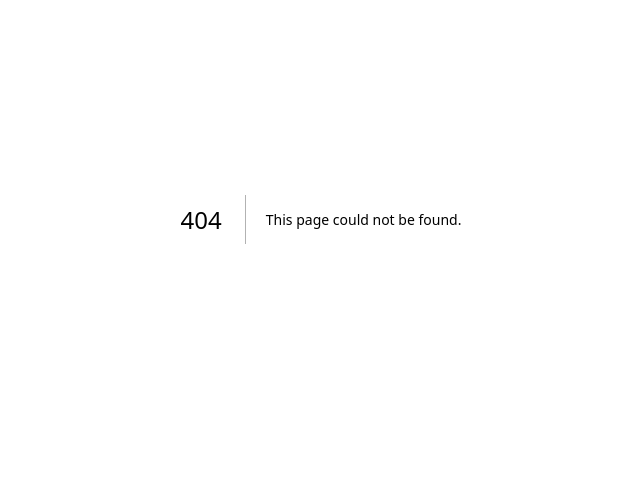
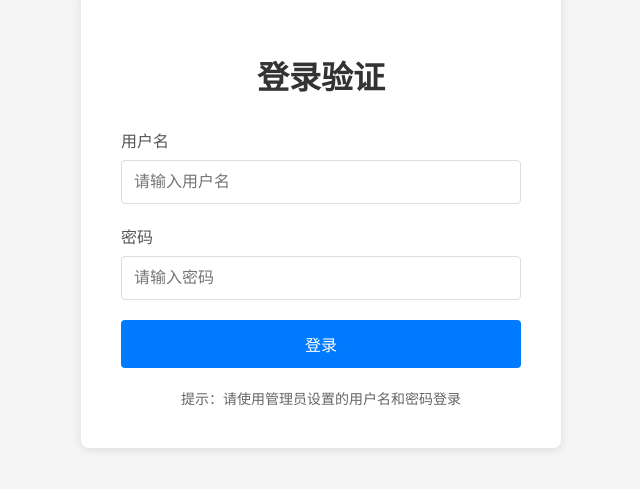
Before and after one commit to DaiyuxinFS/n8n-webhook-frontend, a Next.js app: page /auth/signin in a window 1280 px wide. Before the commit this address had no page. Shown: the part 181-670 px from the top of the page, without its empty margins (319-959 px from the left). Built offline with nearby package versions, Linux system fonts and the light colour scheme.

Commit message:
Add simple authentication system with environment variables

```diff
--- /dev/null
+++ b/app/auth/signin/page.tsx
@@ -0,0 +1,162 @@
+'use client';
+import { useState } from "react";
+import { useRouter } from "next/navigation";
+
+export default function SignIn() {
+  const [username, setUsername] = useState('');
+  const [password, setPassword] = useState('');
+  const [loading, setLoading] = useState(false);
+  const [error, setError] = useState('');
+  const router = useRouter();
+
+  const handleSubmit = async (e: React.FormEvent) => {
+    e.preventDefault();
+    setLoading(true);
+    setError('');
+
+    try {
+      const response = await fetch('/api/auth', {
+        method: 'POST',
+        headers: { 'Content-Type': 'application/json' },
+        body: JSON.stringify({ username, password })
+      });
+
+      const data = await response.json();
+
+      if (data.success) {
+        // 存储登录状态到localStorage
+        localStorage.setItem('isLoggedIn', 'true');
+        localStorage.setItem('username', data.user.name);
+        router.push('/');
+      } else {
+        setError(data.error || '登录失败');
+      }
+    } catch (err) {
+      setError('网络错误，请重试');
+    } finally {
+      setLoading(false);
+    }
+  };
+
+  return (
+    <div style={{
+      minHeight: '100vh',
+      display: 'flex',
+      alignItems: 'center',
+      justifyContent: 'center',
+      backgroundColor: '#f5f5f5',
+      fontFamily: 'sans-serif'
+    }}>
+      <div style={{
+        background: 'white',
+        padding: '40px',
+        borderRadius: '8px',
+        boxShadow: '0 2px 10px rgba(0,0,0,0.1)',
+        width: '100%',
+        maxWidth: '400px'
+      }}>
+        <h1 style={{
+          textAlign: 'center',
+          marginBottom: '30px',
+          color: '#333'
+        }}>
+          登录验证
+        </h1>
+
+        <form onSubmit={handleSubmit}>
+          <div style={{ marginBottom: '20px' }}>
+            <label style={{
+              display: 'block',
+              marginBottom: '8px',
+              fontWeight: '500',
+              color: '#555'
+            }}>
+              用户名
+            </label>
+            <input
+              type="text"
+              value={username}
+              onChange={(e) => setUsername(e.target.value)}
+              required
+              style={{
+                width: '100%',
+                padding: '12px',
+                border: '1px solid #ddd',
+                borderRadius: '4px',
+                fontSize: '16px',
+                boxSizing: 'border-box'
+              }}
+              placeholder="请输入用户名"
+            />
+          </div>
+
+          <div style={{ marginBottom: '20px' }}>
+            <label style={{
+              display: 'block',
+              marginBottom: '8px',
+              fontWeight: '500',
+              color: '#555'
+            }}>
+              密码
+            </label>
+            <input
+              type="password"
+              value={password}
+              onChange={(e) => setPassword(e.target.value)}
+              required
+              style={{
+                width: '100%',
+                padding: '12px',
+                border: '1px solid #ddd',
+                borderRadius: '4px',
+                fontSize: '16px',
+                boxSizing: 'border-box'
+              }}
+              placeholder="请输入密码"
+            />
+          </div>
+
+          {error && (
+            <div style={{
+              color: '#d32f2f',
+              backgroundColor: '#ffebee',
+              padding: '10px',
+              borderRadius: '4px',
+              marginBottom: '20px',
+              fontSize: '14px'
+            }}>
+              {error}
+            </div>
+          )}
+
+          <button
+            type="submit"
+            disabled={loading}
+            style={{
+              width: '100%',
+              padding: '12px',
+              backgroundColor: loading ? '#ccc' : '#007aff',
+              color: 'white',
+              border: 'none',
+              borderRadius: '4px',
+              fontSize: '16px',
+              fontWeight: '500',
+              cursor: loading ? 'not-allowed' : 'pointer'
+            }}
+          >
+            {loading ? '登录中...' : '登录'}
+          </button>
+        </form>
+
+        <div style={{
+          marginTop: '20px',
+          textAlign: 'center',
+          fontSize: '14px',
+          color: '#666'
+        }}>
+          提示：请使用管理员设置的用户名和密码登录
+        </div>
+      </div>
+    </div>
+  );
+}
--- a/app/layout.tsx
+++ b/app/layout.tsx
@@ -5,7 +5,9 @@ export const metadata = {
 export default function RootLayout({ children }: { children: React.ReactNode }) {
   return (
     <html lang="zh-CN">
-      <body style={{ margin: 0 }}>{children}</body>
+      <body style={{ margin: 0 }}>
+        {children}
+      </body>
     </html>
   );
 }
```
Also changed, not shown: app/api/auth/[...nextauth]/route.ts (added, +35 -0 lines), app/page.tsx (+47 -2 lines), middleware.ts (added, +23 -0 lines), 2 other files (tests, documents, lock files or other folders).
